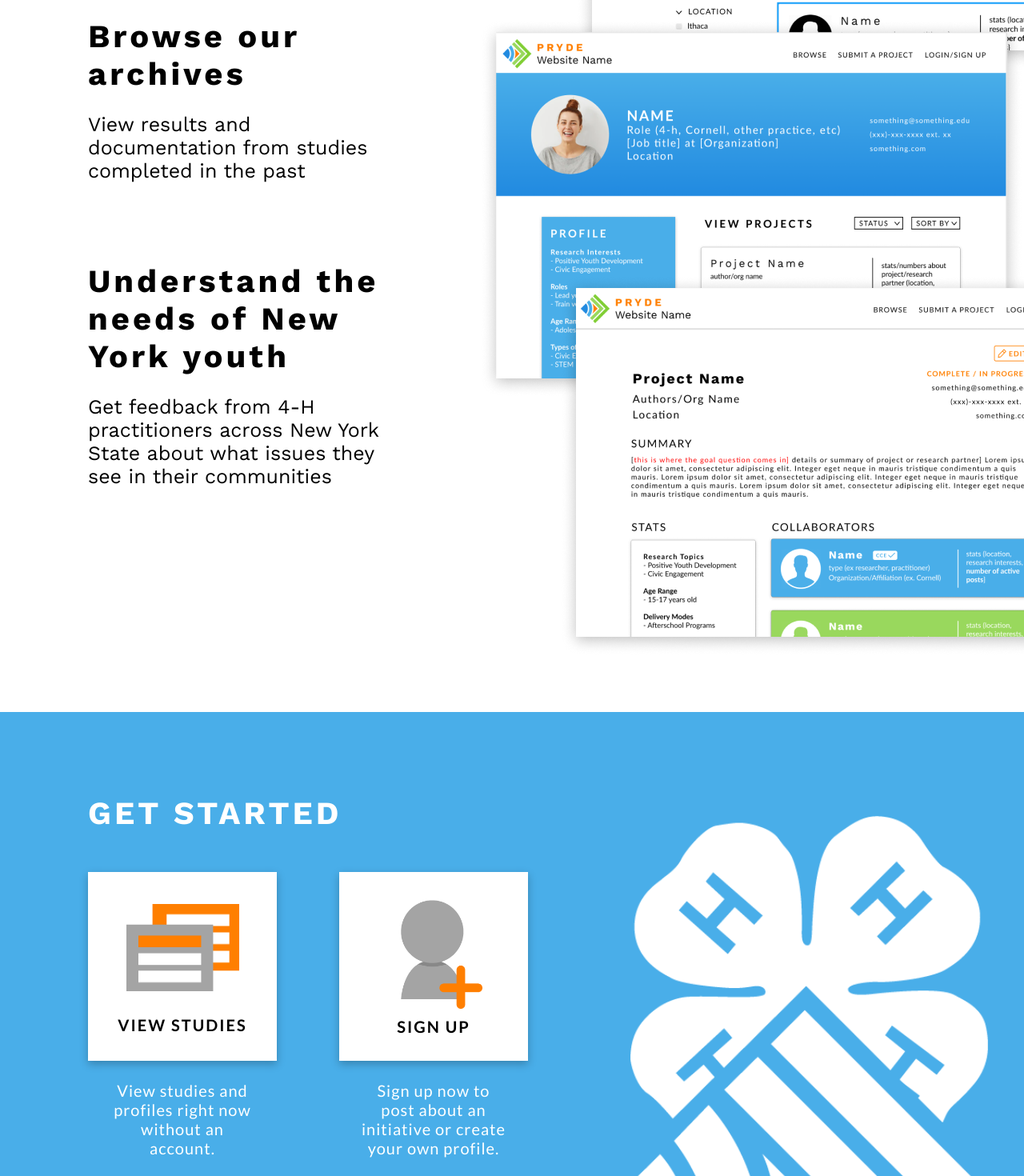
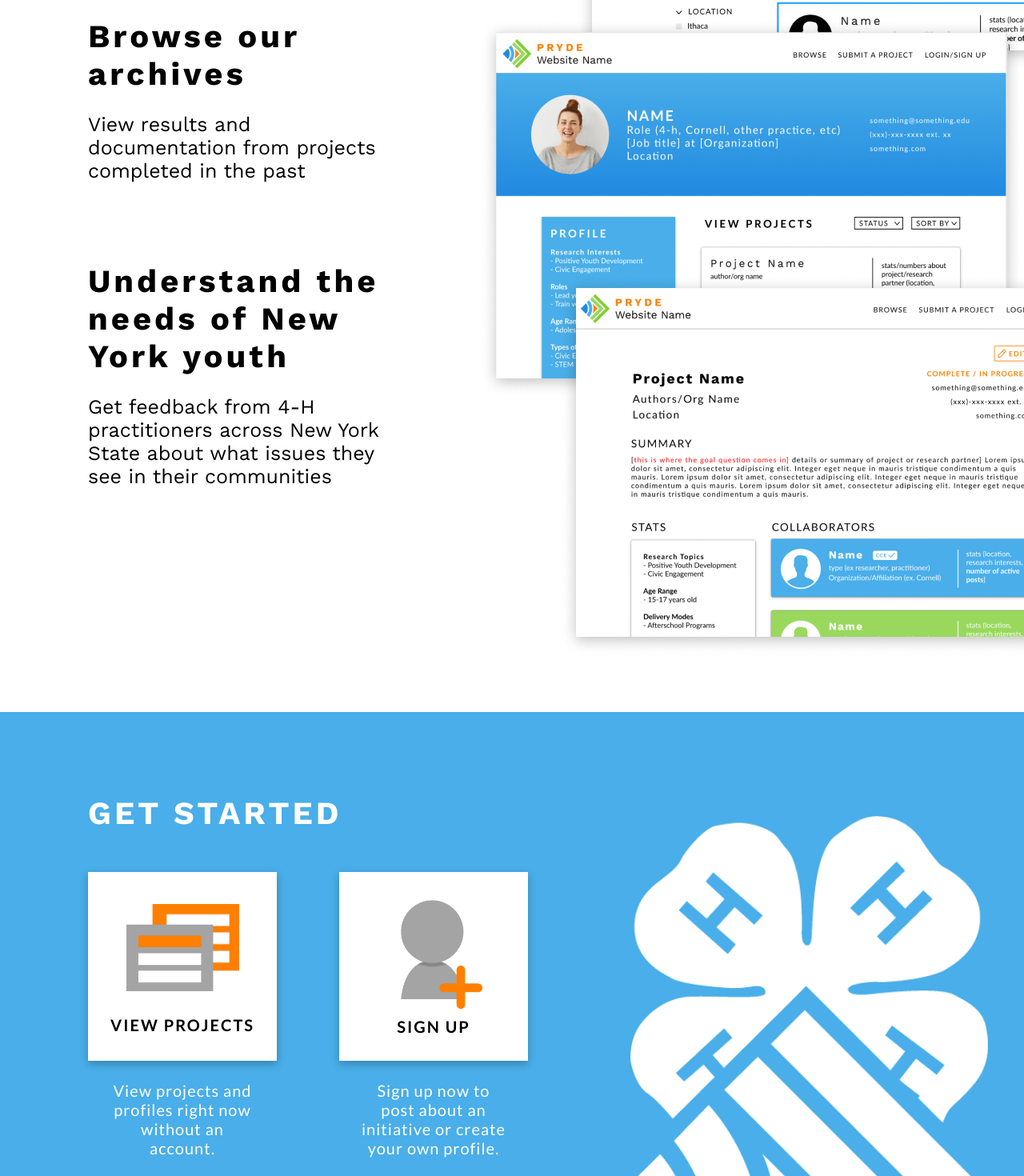
Before and after one commit to gnaww/pryde-connect, a React (Create React App) app in the folder frontend/: page / in a window 1280 px wide. Shown: the part 1797-3267 px from the top of the page at 80% size. Built offline with nearby package versions, Linux system fonts and the light colour scheme.

Commit message:
change wording from studies to projects

```diff
--- a/frontend/src/pages/Homepage.js
+++ b/frontend/src/pages/Homepage.js
@@ -11,7 +11,7 @@ import screenshot1 from '../images/screenshot1.png';
 import screenshot2 from '../images/screenshot2.png';
 import screenshot3 from '../images/screenshot3.png';
 import addPerson from '../images/add-person.png';
-import studies from '../images/studies.png';
+import projects from '../images/projects.png';
 import styles from '../styles/Homepage.module.css';
 import { Link } from 'react-router-dom';
 
@@ -72,7 +72,7 @@ class Homepage extends Component {
                         <div>
                             <h2>Browse our archives</h2>
                             <p>
-                                View results and documentation from studies completed in the past
+                                View results and documentation from projects completed in the past
                             </p>
                         </div>
                         <div>
@@ -94,11 +94,11 @@ class Homepage extends Component {
                         <div className={styles.actions}>
                             <div className={styles.actionCard}>
                                 <Link className={styles.actionLink} to="/browse">
-                                    <img className={styles.viewStudies} src={studies} alt="View studies" />
-                                    <p>VIEW STUDIES</p>
+                                    <img className={styles.viewProjects} src={projects} alt="View project" />
+                                    <p>VIEW PROJECTS</p>
                                 </Link>
                                 <p className={styles.actionDescription}>
-                                    View studies and profiles right now without an account.
+                                    View projects and profiles right now without an account.
                                 </p>
                             </div>
                             <div className={styles.actionCard}>
--- a/frontend/src/styles/Homepage.module.css
+++ b/frontend/src/styles/Homepage.module.css
@@ -220,7 +220,7 @@
     margin: 0;
 }
 
-.viewStudies {
+.viewProjects {
     width: 141px;
     height: 109px;
     padding-top: 7px;
```
Also changed, not shown: frontend/src/images/projects.png (renamed from frontend/src/images/studies.png).
